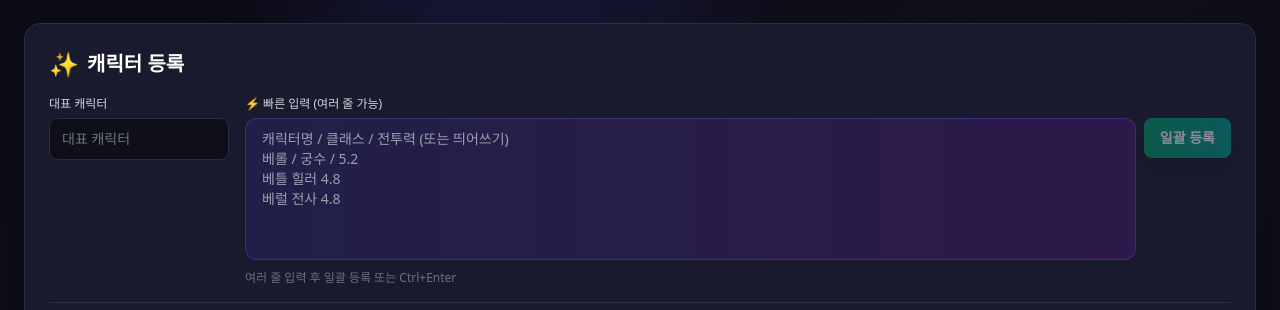
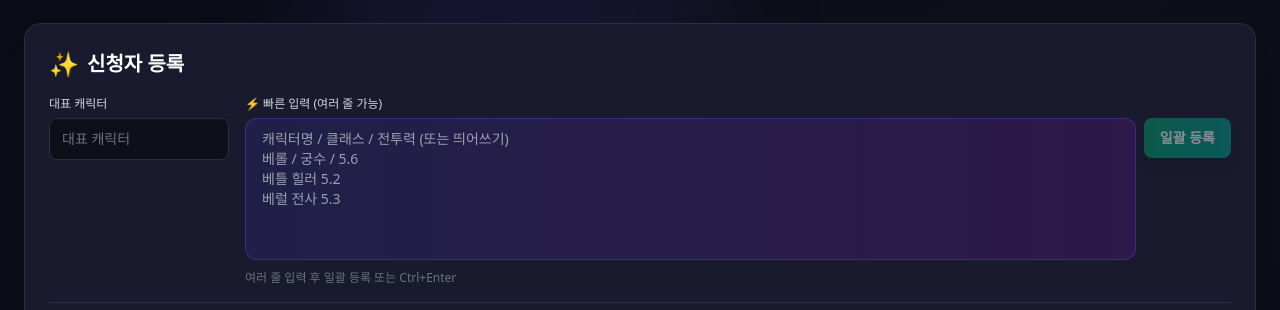
Before and after one commit to junsy0901/MobiPartyMaker, a React (Vite) app: page / in a window 1280 px wide. Shown: the part 165-475 px from the top of the page. Built offline with nearby package versions, Linux system fonts and the light colour scheme.

Commit message:
fix: 일부 텍스트 수정

```diff
--- a/src/components/CharacterForm/QuickInputSection.tsx
+++ b/src/components/CharacterForm/QuickInputSection.tsx
@@ -69,9 +69,9 @@ export function QuickInputSection({
             onChange={(e) => handleQuickInputChange(e.target.value)}
             onKeyDown={handleKeyDown}
             placeholder={`캐릭터명 / 클래스 / 전투력 (또는 띄어쓰기)
-베롤 / 궁수 / 5.2
-베틀 힐러 4.8
-베럴 전사 4.8`}
+베롤 / 궁수 / 5.6
+베틀 힐러 5.2
+베럴 전사 5.3`}
             rows={isMultiLine ? 8 : 6}
             className="w-full px-4 py-2.5 bg-gradient-to-r from-indigo-900/30 to-purple-900/30 border border-indigo-500/30 rounded-xl text-white placeholder-gray-400 focus:outline-none focus:border-indigo-500 focus:ring-1 focus:ring-indigo-500 transition-all text-sm resize-none"
           />
--- a/src/components/CharacterForm/index.tsx
+++ b/src/components/CharacterForm/index.tsx
@@ -113,7 +113,7 @@ export function CharacterForm({ onAddCharacter }: CharacterFormProps) {
     >
       <h2 className="text-xl font-bold text-white mb-4 flex items-center gap-2">
         <span className="text-2xl">✨</span>
-        캐릭터 등록
+        신청자 등록
       </h2>
 
       {/* 수평 레이아웃: 계정명 + 빠른 입력 */}
```
